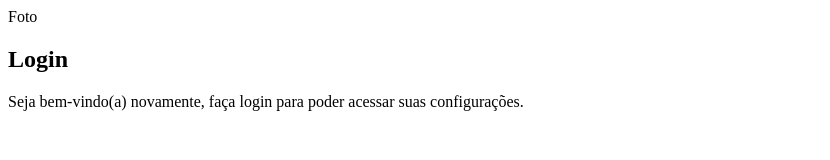
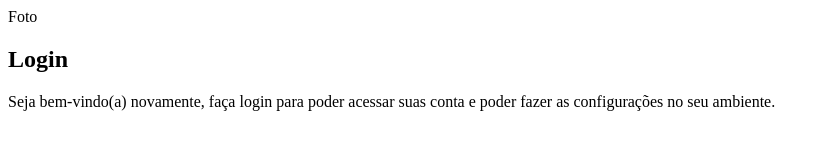
Before and after one commit to matheussmendonca1/projeto-login, a plain HTML site: page index.html in a window 1280 px wide. Shown: the whole page, without its empty margins (0-830 px from the left). Drawn offline with Linux system fonts and the light colour scheme.

```diff
--- a/index.html
+++ b/index.html
@@ -15,7 +15,7 @@
             </div>
             <div id="formulário">
                 <h1>Login</h1>
-                <p>Seja bem-vindo(a) novamente, faça login para poder acessar suas configurações.</p>
+                <p>Seja bem-vindo(a) novamente, faça login para poder acessar suas conta e poder fazer as configurações no seu ambiente.</p>
                 <form action="login.php" method="post">
 
                 </form>
```
